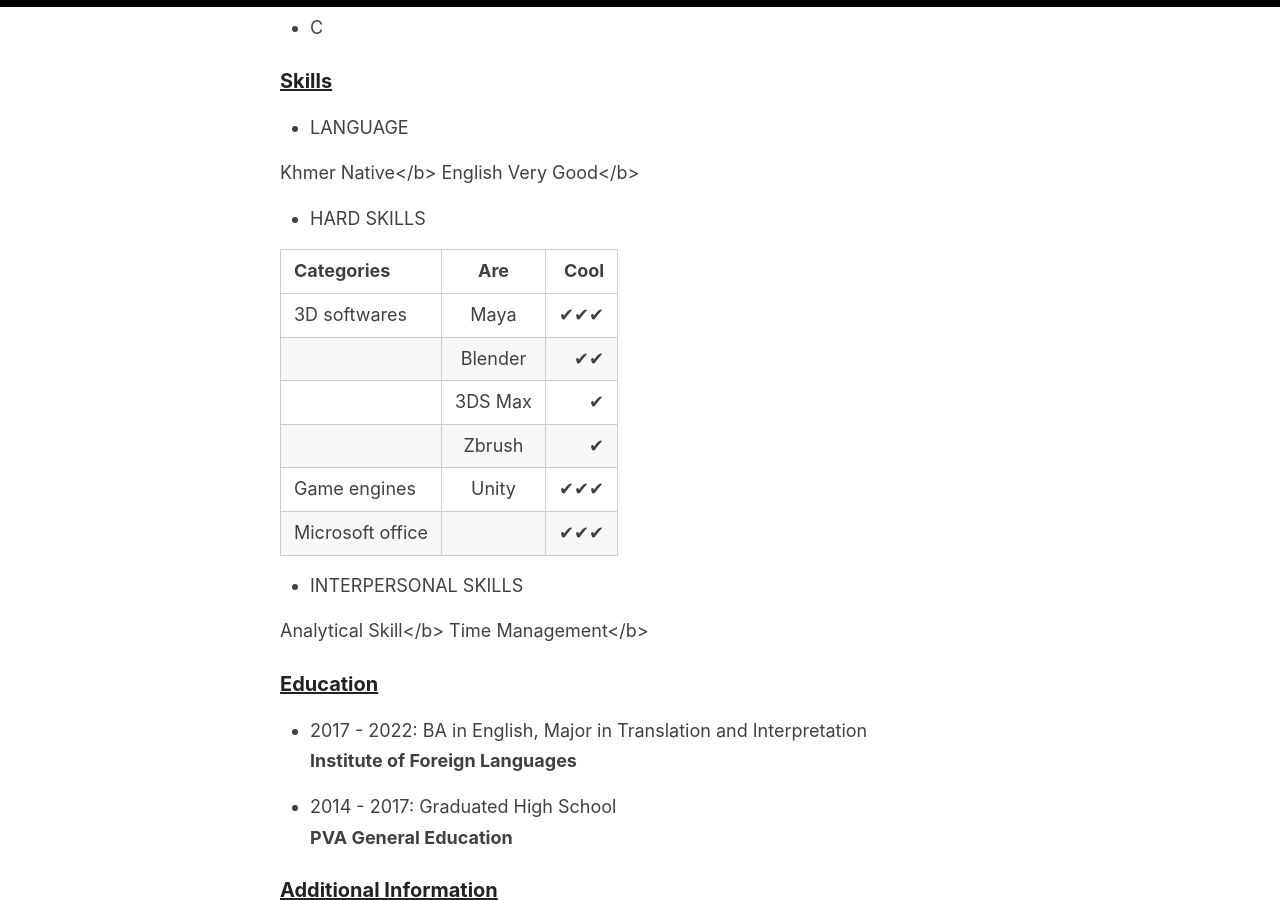
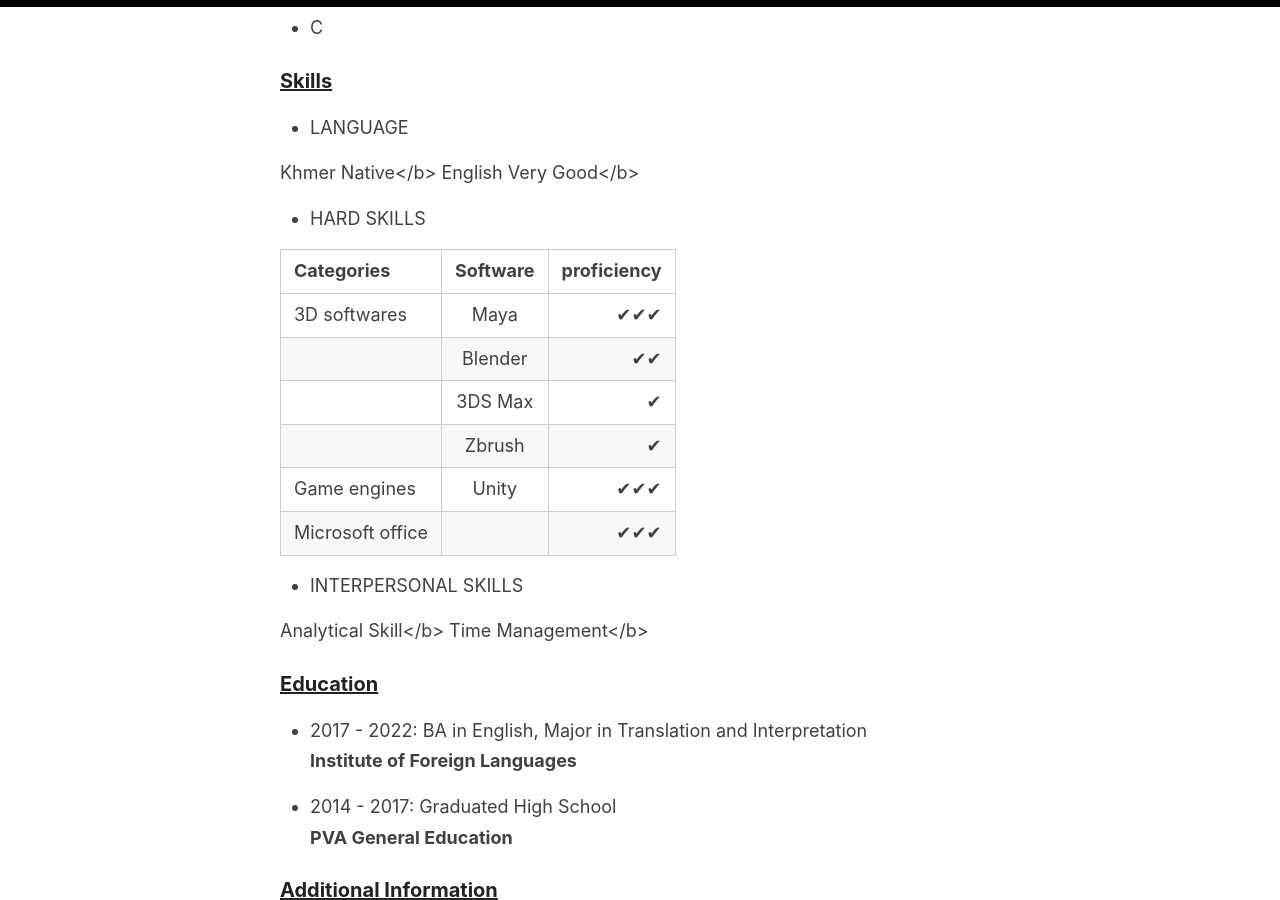
Before and after one commit to VuthySruy/VuthySruy.github.io, a Jekyll site: the page built from _pages/getting-started.md, in a window 1280 px wide and 900 px high, scrolled down 855 px. Built offline with Jekyll 4.4.1, drawn with Linux system fonts in a browser that asks for light colours.

Commit message:
Update getting-started.md

```diff
--- a/_pages/getting-started.md
+++ b/_pages/getting-started.md
@@ -31,8 +31,8 @@ English    Very Good</b>
 
 * HARD SKILLS
 
-| Categories    | Are           | Cool  |
-| ------------- |:-------------:| -----:|
+| Categories    | Software      |   proficiency    |
+| ------------- |:-------------:| --------:|
 | 3D softwares  | Maya          | ✔✔✔    |
 |               | Blender       | ✔✔      |
 |               | 3DS Max       | ✔       |
```
